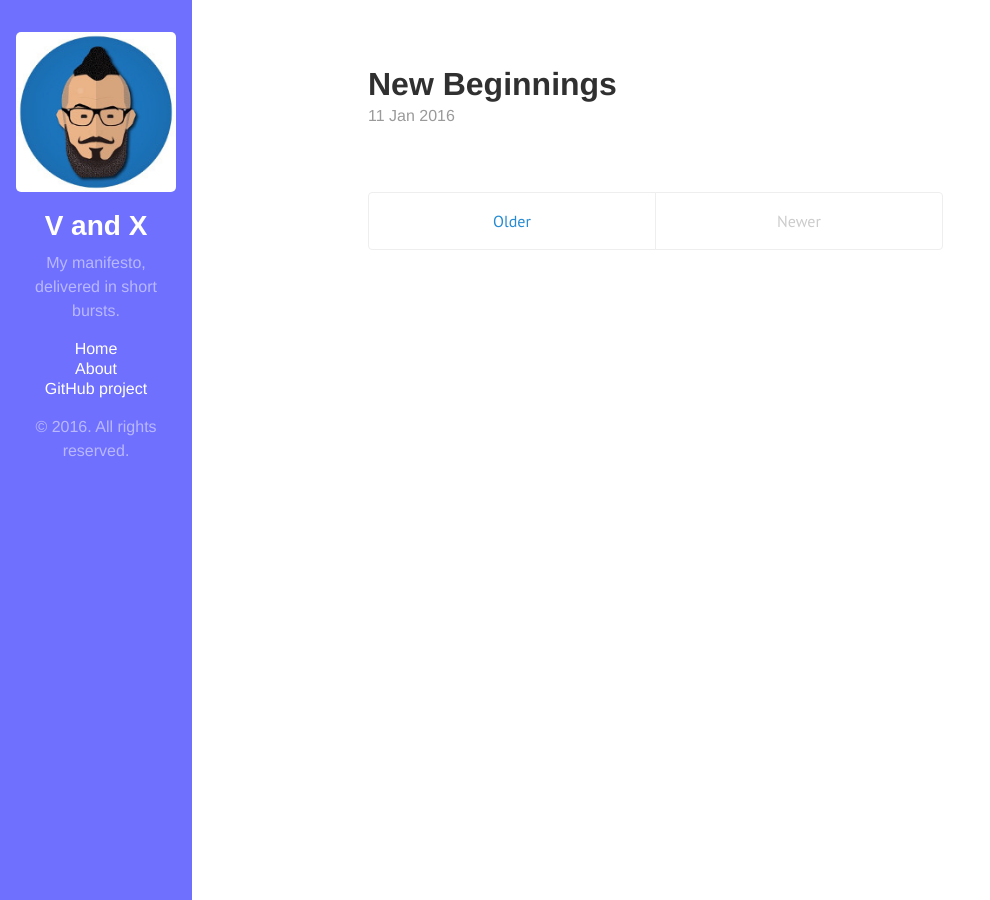
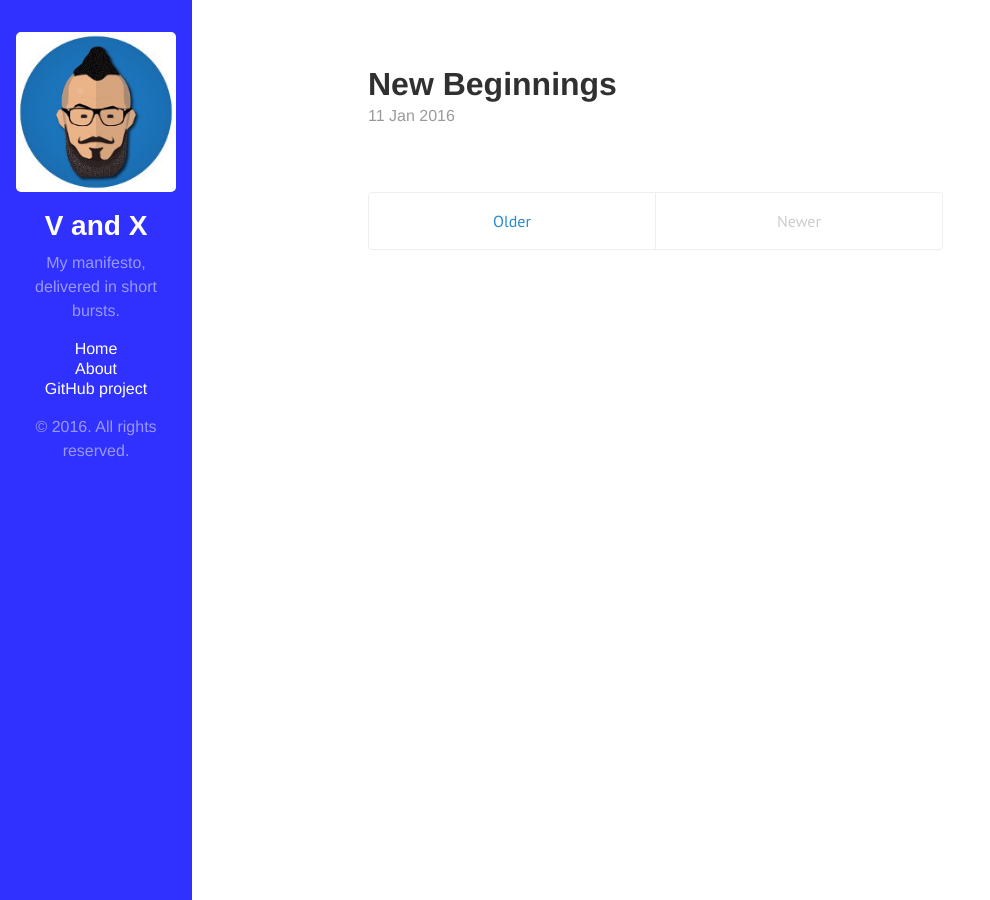
Before and after one commit to TimBanks/timbanks.github.io, a Jekyll site: the page built from index.html, in a window 1280 px wide. Shown: the whole page, without its empty margins (0-990 px from the left). Built offline with Jekyll 4.4.1, drawn with Linux system fonts in a browser that asks for light colours; the list of posts is cut into pages by our own code.

Commit message:
sidebar work

```diff
--- a/public/css/hyde.css
+++ b/public/css/hyde.css
@@ -60,7 +60,7 @@ html {
   text-align: center;
   padding: 2rem 1rem;
   color: rgba(255,255,255,.5);
-  background-color: #7070ff;
+  background-color: #3030ff;
 }
 @media (min-width: 48em) {
   .sidebar {
```
